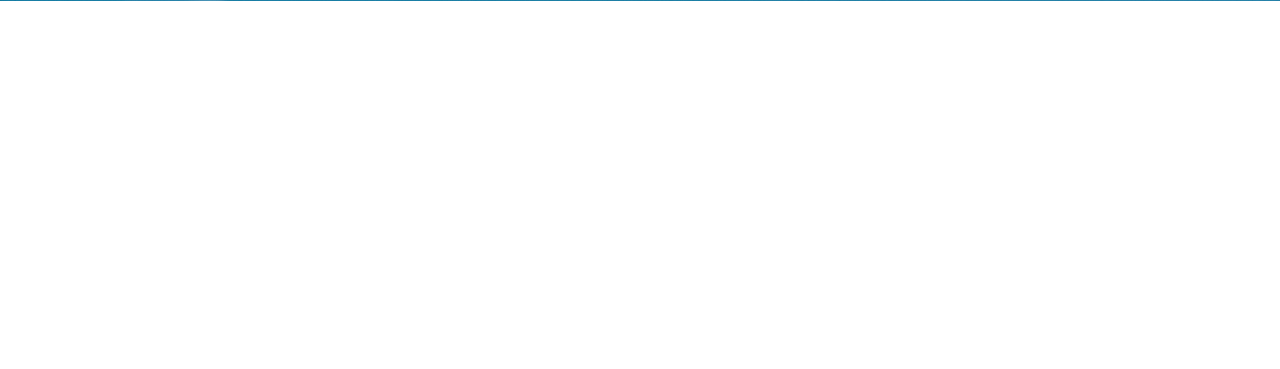
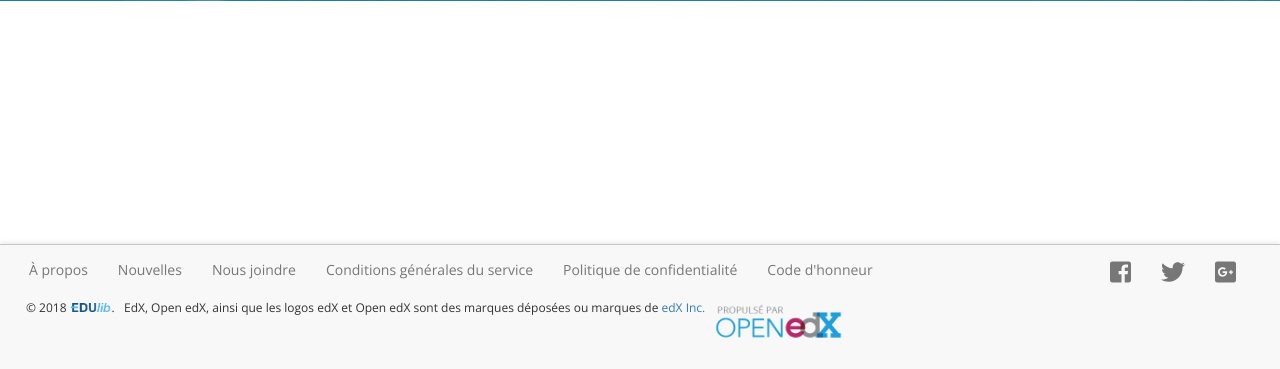
Before and after one commit to EDUlib/course-discovery-plugin, a Django app: template catalog/templates/catalog/org_index.html in a window 1280 px wide. Shown: the part 443-812 px from the top of the page. Before the commit the page ends 444 px from the top, so only its background shows below. Run offline with Django 3.2, Linux system fonts and the light colour scheme; the template is opened without the code that fills it, so the values that code supplies are empty; some libraries are stand-ins or nearby versions.

Commit message:
MAJ du footer

```diff
--- a/catalog/templates/catalog/footer.html
+++ b/catalog/templates/catalog/footer.html
@@ -1,4 +1,66 @@
 {% load static %}
+            <footer class="wrapper wrapper-footer">
+              <nav class="navbar navbar-default">
+                  <ul class="nav-colophon nav navbar-nav">
+                      <li>
+                        <a id="about" href="/about">À propos</a>
+                      </li>
+                      <li>
+                        <a id="news" href="/news">Nouvelles</a>
+                      </li>
+                      <li>
+                        <a id="contact" href="/contact">Nous joindre</a>
+                      </li>
+                  </ul>
+
+                  <ul class="nav-legal nav navbar-nav">
+                    <li>
+                      <a href="/tos">Conditions générales du service</a>
+                    </li>
+                    <li>
+                      <a href="/privacy">Politique de confidentialité</a>
+                    </li>
+                    <li>
+                      <a href="/honor">Code d'honneur</a>
+                    </li>
+                  </ul>
+
+                    <ul class="social-media-links nav navbar-nav navbar-right">
+                        <li>
+                            <a href="https://www.facebook.com/EDUlib.org" class="sm-link external" title="Facebook" rel="noreferrer">
+                                <span class="fab fa-facebook-square" aria-hidden="true"></span>
+                                <span class="sr-only">Aimer EDUlib sur Facebook</span>
+                            </a>
+                        </li>
+                        <li>
+                            <a href="https://twitter.com/EDUlib_ORG" class="sm-link external" title="Twitter" rel="noreferrer">
+                                <span class="fab fa-twitter" aria-hidden="true"></span>
+                                <span class="sr-only">Suivre EDUlib sur Twitter</span>
+                            </a>
+                        </li>
+                        <li>
+                            <a href="https://plus.google.com/110600315362683382156/" class="sm-link external" title="Google+" rel="noreferrer">
+                                <span class="fab fa-google-plus-square" aria-hidden="true"></span>
+                                <span class="sr-only">Suivre EDUlib sur Google+</span>
+                            </a>
+                        </li>
+                    </ul>
+
+                  </nav>
+
+
+
+
+                  <p class="copyright">
+                   © 2018&nbsp;<a href="/"><img class="footer-logo" alt="EDUlib" src="/static/catalog/images/edulib.png"></a>. &nbsp;
+                    EdX, Open edX, ainsi que les logos edX et Open edX sont des marques déposées ou marques de <a href="https://www.edx.org/">edX Inc.</a>
+                    <a class="openedx-link" href="http://openedx.org/">
+                      <img src="/static/catalog/images/edx-openedx-logo-tag.png" alt="Propulsé par Open edX" width="140">
+                    </a>
+                  </p>
+
+              </footer>
+
 
         </main>
     </div>
--- a/catalog/templates/catalog/header.html
+++ b/catalog/templates/catalog/header.html
@@ -14,6 +14,7 @@
 
     <script src="https://ajax.googleapis.com/ajax/libs/jquery/3.2.1/jquery.min.js"></script>
     <script src="https://maxcdn.bootstrapcdn.com/bootstrap/3.3.7/js/bootstrap.min.js"></script>
+    <script defer src="https://use.fontawesome.com/releases/v5.0.6/js/all.js"></script>
 {# needed for boostrap #}
 </head>
 
```
Also changed, not shown: catalog/templates/catalog/unknown.html (+10 -32 lines).
